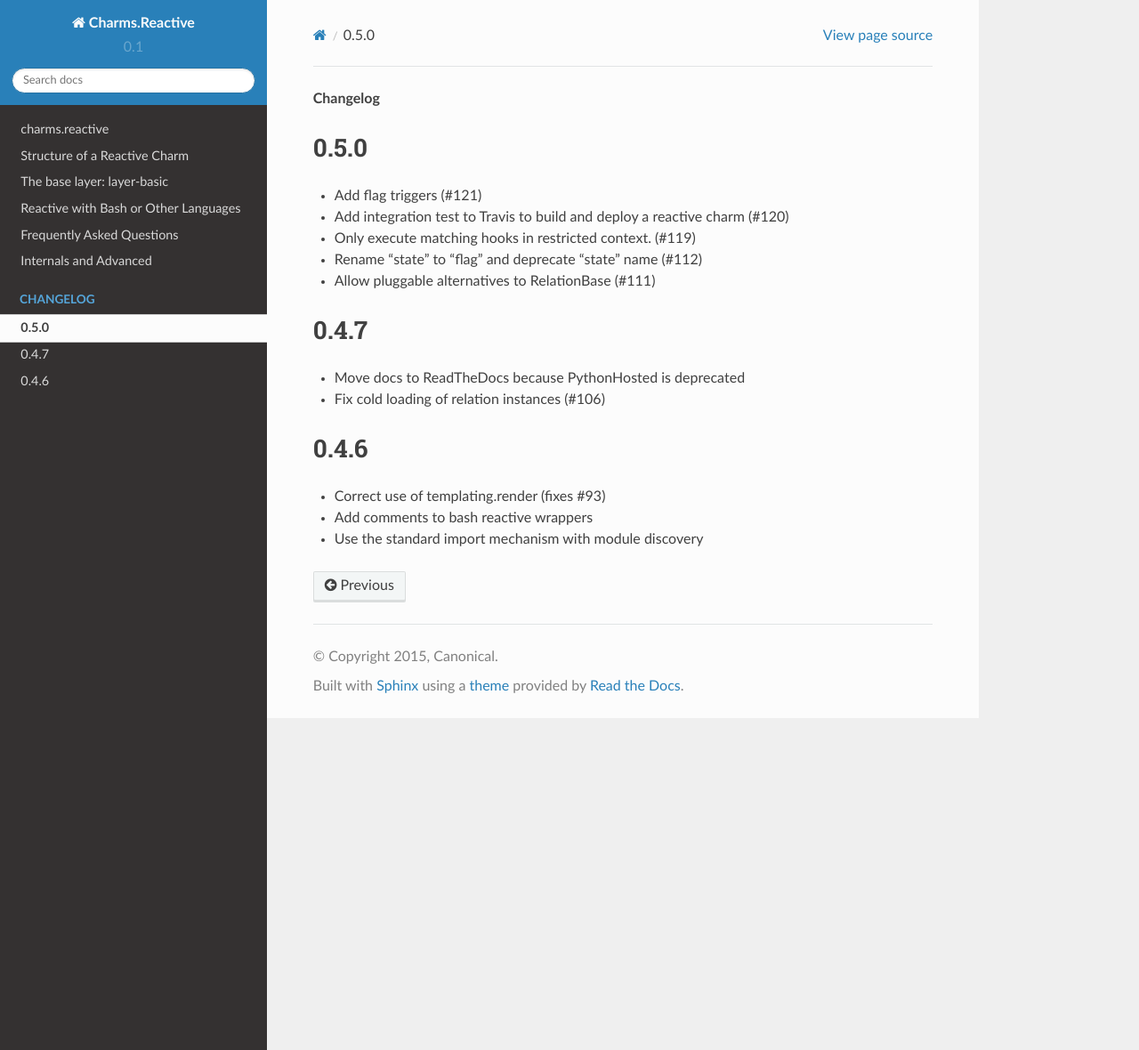
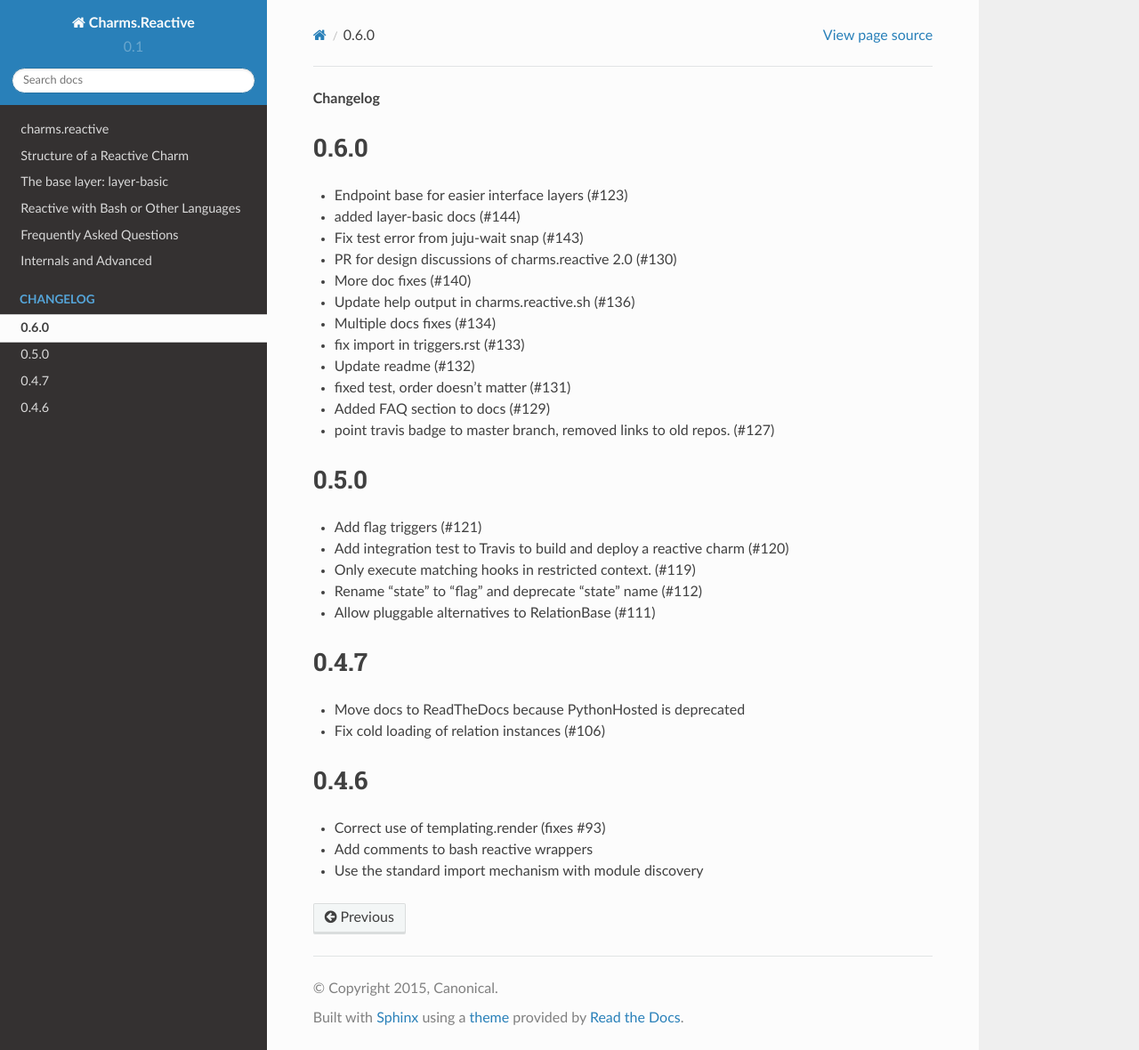
Before and after one commit to canonical/charms.reactive, a Sphinx documentation site: the page built from docs/changelog.rst, in a window 1280 px wide and 1180 px high. Shown: the whole window at 89% size. Built offline with Sphinx 7.4.7 and the Read the Docs theme 2.0.0, drawn with Linux system fonts in a browser that asks for light colours; pages that are not in the unit, such as notebooks, are missing from menus.

Commit message:
Update changelog

```diff
--- a/docs/changelog.rst
+++ b/docs/changelog.rst
@@ -1,4 +1,20 @@
 **Changelog**
+
+0.6.0
+^^^^^
+
+* Endpoint base for easier interface layers (#123)
+* added layer-basic docs (#144)
+* Fix test error from juju-wait snap (#143)
+* PR for design discussions of charms.reactive 2.0 (#130)
+* More doc fixes (#140)
+* Update help output in charms.reactive.sh (#136)
+* Multiple docs fixes (#134)
+* fix import in triggers.rst (#133)
+* Update readme (#132)
+* fixed test, order doesn't matter (#131)
+* Added FAQ section to docs (#129)
+* point travis badge to master branch, removed links to old repos. (#127)
 
 0.5.0
 ^^^^^
```
